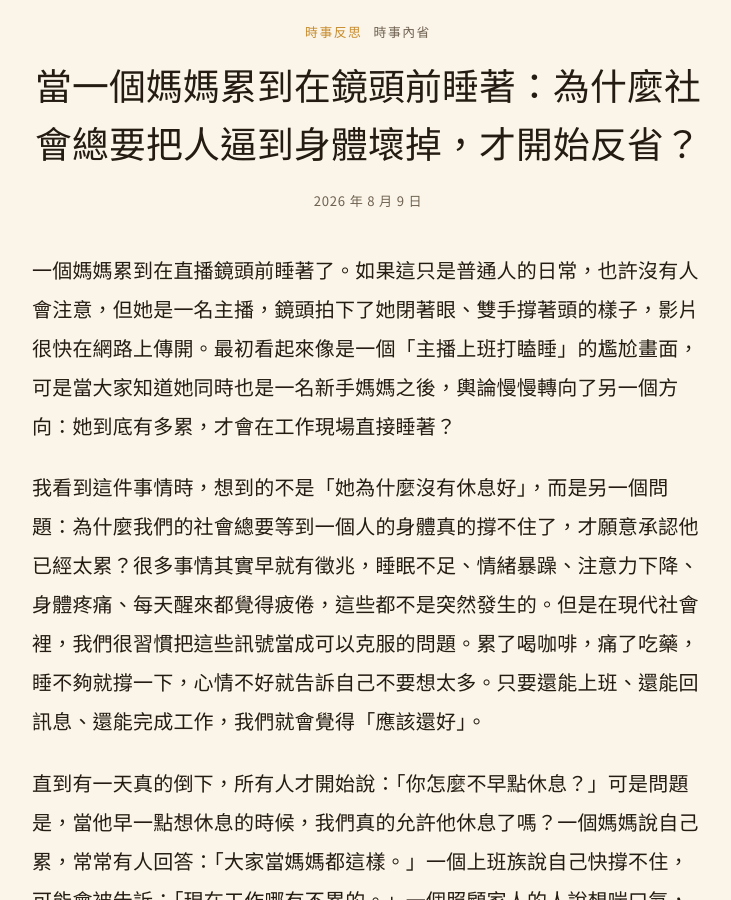
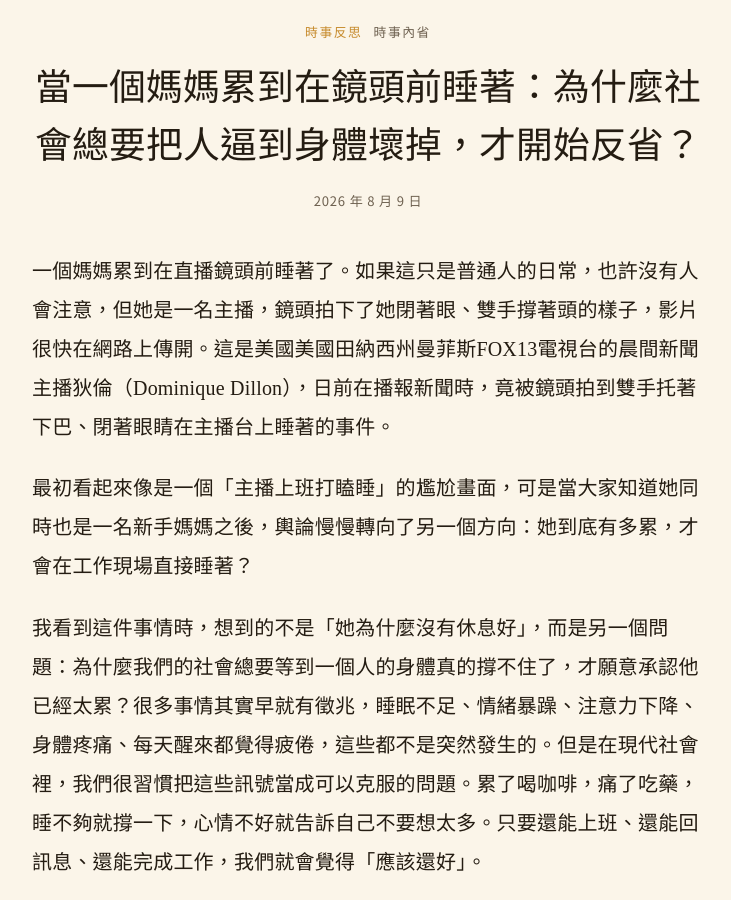
Before and after one commit to herbmagicliu-ops/blog, a Jekyll site: the page built from _posts/2026-08-09-rest-is-not-earned.md, in a window 1280 px wide and 900 px high, scrolled down 404 px. Shown: the whole window, without its empty margins (272-1003 px from the left). Built offline with Jekyll 4.4.1, drawn with Linux system fonts in a browser that asks for light colours.

Commit message:
Add files via upload

```diff
--- a/_posts/2026-08-09-rest-is-not-earned.md
+++ b/_posts/2026-08-09-rest-is-not-earned.md
@@ -11,7 +11,9 @@ ads: true
 affiliate: false
 ---
 
-一個媽媽累到在直播鏡頭前睡著了。如果這只是普通人的日常，也許沒有人會注意，但她是一名主播，鏡頭拍下了她閉著眼、雙手撐著頭的樣子，影片很快在網路上傳開。最初看起來像是一個「主播上班打瞌睡」的尷尬畫面，可是當大家知道她同時也是一名新手媽媽之後，輿論慢慢轉向了另一個方向：她到底有多累，才會在工作現場直接睡著？
+一個媽媽累到在直播鏡頭前睡著了。如果這只是普通人的日常，也許沒有人會注意，但她是一名主播，鏡頭拍下了她閉著眼、雙手撐著頭的樣子，影片很快在網路上傳開。這是美國美國田納西州曼菲斯FOX13電視台的晨間新聞主播狄倫（Dominique Dillon），日前在播報新聞時，竟被鏡頭拍到雙手托著下巴、閉著眼睛在主播台上睡著的事件。
+
+最初看起來像是一個「主播上班打瞌睡」的尷尬畫面，可是當大家知道她同時也是一名新手媽媽之後，輿論慢慢轉向了另一個方向：她到底有多累，才會在工作現場直接睡著？
 
 我看到這件事情時，想到的不是「她為什麼沒有休息好」，而是另一個問題：為什麼我們的社會總要等到一個人的身體真的撐不住了，才願意承認他已經太累？很多事情其實早就有徵兆，睡眠不足、情緒暴躁、注意力下降、身體疼痛、每天醒來都覺得疲倦，這些都不是突然發生的。但是在現代社會裡，我們很習慣把這些訊號當成可以克服的問題。累了喝咖啡，痛了吃藥，睡不夠就撐一下，心情不好就告訴自己不要想太多。只要還能上班、還能回訊息、還能完成工作，我們就會覺得「應該還好」。
 
```
